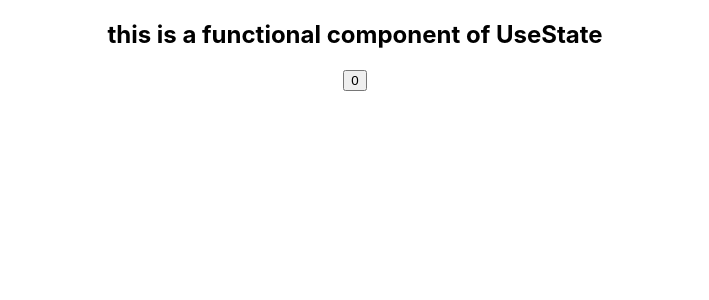
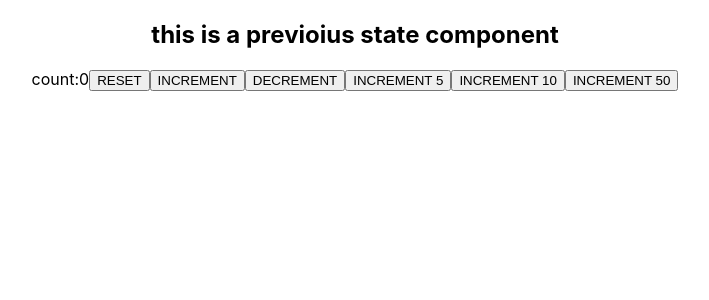
Before and after one commit to Rutujshahare/REACT-HTTP-and-CONTEXT, a React (Create React App) app in the folder connection/: page / in a window 1280 px wide. Shown: the top 300 px of the page, without its empty margins (285-994 px from the left). Built offline with nearby package versions, Linux system fonts and the light colour scheme.

Commit message:
some changes modify

```diff
--- a/connection/src/App.js
+++ b/connection/src/App.js
@@ -5,16 +5,17 @@ import PostList from './Components/PostList';
 import Fetch from './Components/Fetch';
 import PostForm from './Components/Postform';
 import ComponentC from './Components/ComponentC';
-import { UserProvider } from './UserContext';
-import CounterComponent from './Components/HOOKS/CounterComponent';
-import UseStateCounter from './Components/HOOKS/UseStateCounter';
+// import { UserProvider } from './UserContext';
+// import CounterComponent from './Components/HOOKS/CounterComponent';
+// import UseStateCounter from './Components/HOOKS/UseStateCounter';
+import PrevCounter from './Components/HOOKS/PrevCounter';
 //if we remove the comment and run ew see the default value is replace by other
 function App() {
   return (
     <div className="App">
 
 
-     <UseStateCounter/>
+   <PrevCounter/>
     </div>
   );
 }
```
